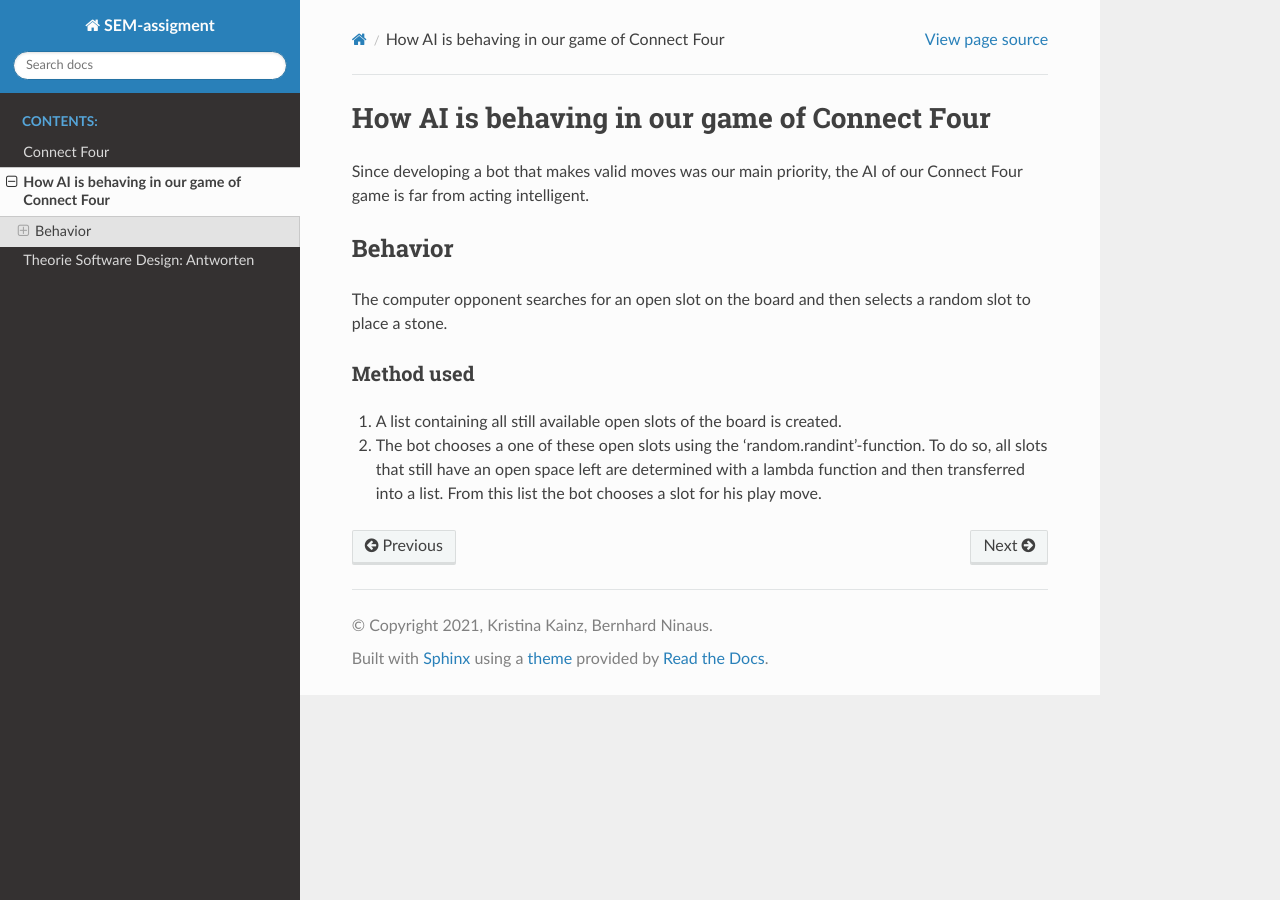
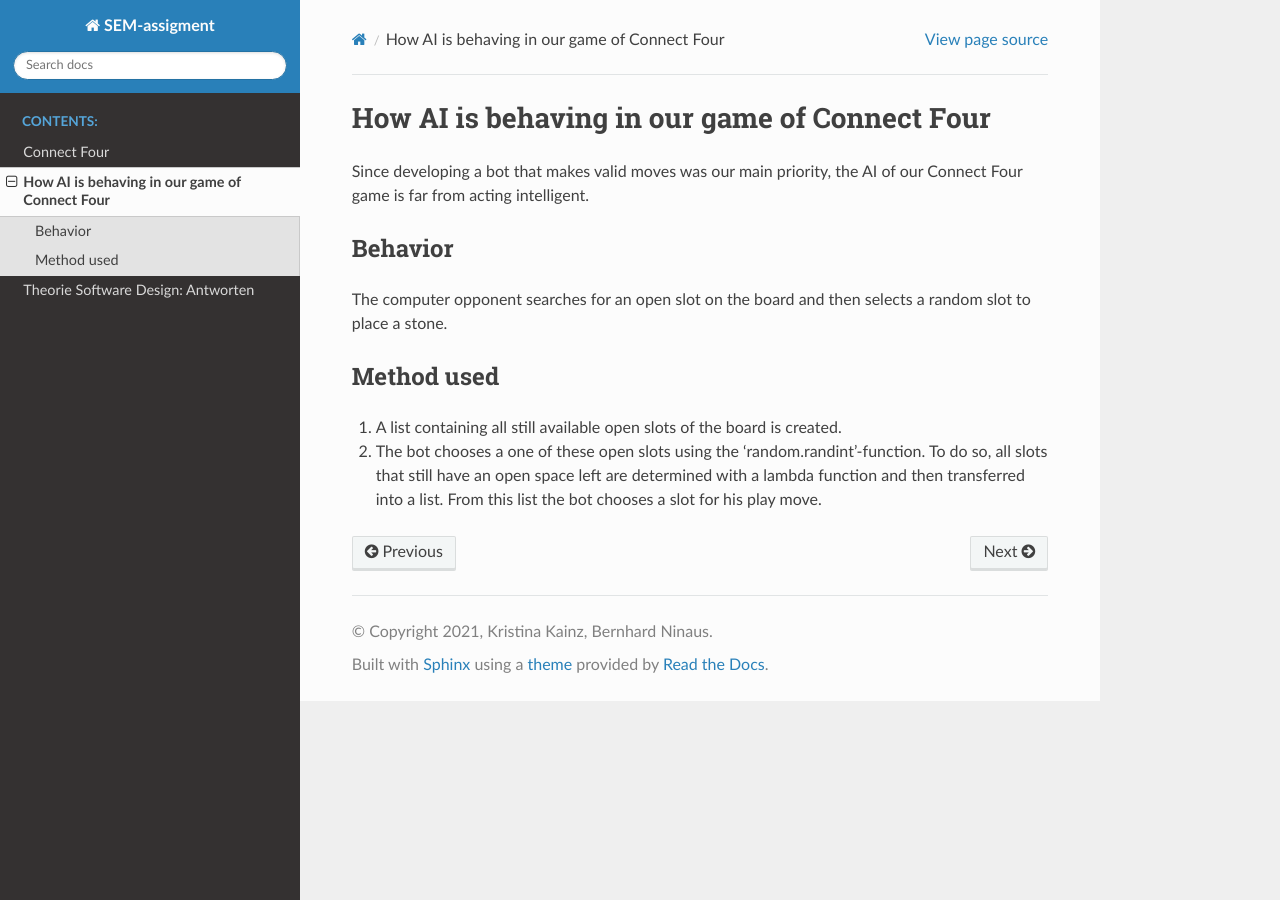
Before and after one commit to KKainz/SEM-assignment, a Sphinx documentation site: the page built from docs/source/ki.md, in a window 1280 px wide. Built offline with Sphinx 7.4.7 and the Read the Docs theme 2.0.0, drawn with Linux system fonts in a browser that asks for light colours.

Commit message:
corrected typo in ki.md

```diff
--- a/docs/source/ki.md
+++ b/docs/source/ki.md
@@ -7,7 +7,7 @@ is far from acting intelligent.
 The computer opponent searches for an open slot on the board and then selects a random slot to place
 a stone.
 
-### Method used
+## Method used
 1. A list containing all still available open slots of the board is created.
 2. The bot chooses a one of these open slots using the 'random.randint'-function. To do so, all slots
 that still have an open space left are determined with a lambda function and then transferred into a
```
